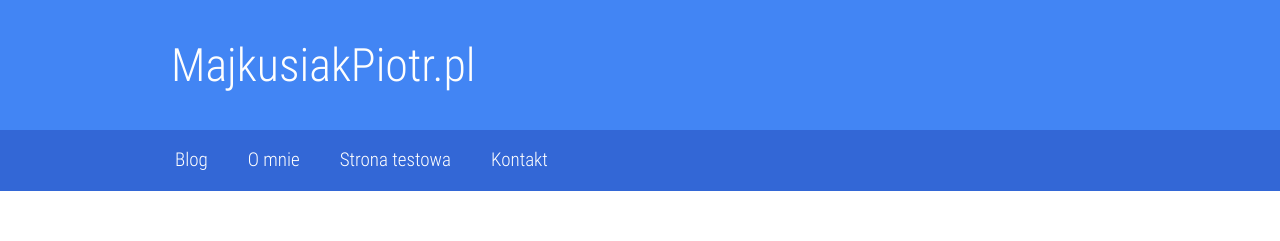
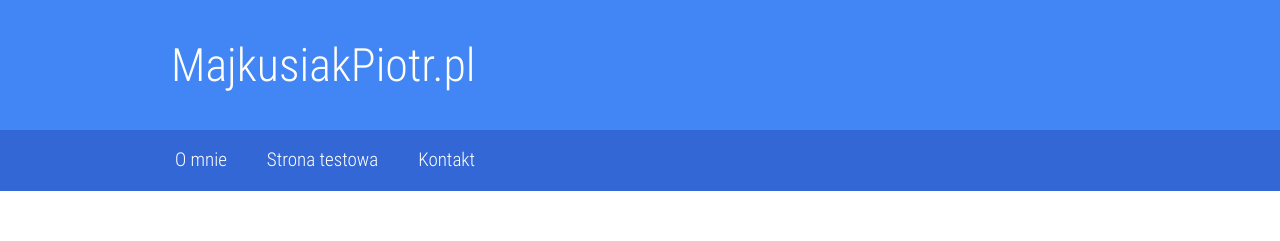
Before and after one commit to Ycki/majkusiakpiotr, a plain HTML site: page app/index.html in a window 1280 px wide. Shown: the top 241 px of the page. Drawn offline with Linux system fonts and the light colour scheme.

Commit message:
Poprawiona szerokość okien na 970px

```diff
--- a/app/index.html
+++ b/app/index.html
@@ -47,9 +47,7 @@
     <nav class="navdrawer-container promote-layer">
         <h4>Navigation</h4>
         <ul>
-            <li><a href="index.html">Blog</a>
-            </li>
-            <li><a href="omnie.html">O mnie</a>
+            <li><a href="index.html">O mnie</a>
             </li>
             <li><a href="buttons.html">Strona testowa</a>
             </li>
@@ -266,14 +264,14 @@
     <!-- endbuild -->
 
     <!-- Google Analytics: change UA-XXXXX-X to be your site's ID -->
-    <script>
+    <!-- <script>
       (function(i,s,o,g,r,a,m){i['GoogleAnalyticsObject']=r;i[r]=i[r]||function(){
       (i[r].q=i[r].q||[]).push(arguments)},i[r].l=1*new Date();a=s.createElement(o),
       m=s.getElementsByTagName(o)[0];a.async=1;a.src=g;m.parentNode.insertBefore(a,m)
       })(window,document,'script','//www.google-analytics.com/analytics.js','ga');
       ga('create', 'UA-XXXXX-X', 'auto');
       ga('send', 'pageview');
-    </script>
+    </script> -->
     <!-- Built with love using Web Starter Kit -->
   </body>
 </html>
--- a/app/styles/main.css
+++ b/app/styles/main.css
@@ -223,7 +223,7 @@ main {
 }
 
 /** Larger Screens - desktops and tablets **/
-@media all and (min-width: 990px) {
+@media all and (min-width: 970px) {
   .app-bar {
     position: relative;
   }
@@ -304,7 +304,6 @@ main {
   }
 
   main {
-    max-width: 864px;
     padding-top: 0;
     min-height: initial;
   }
```
